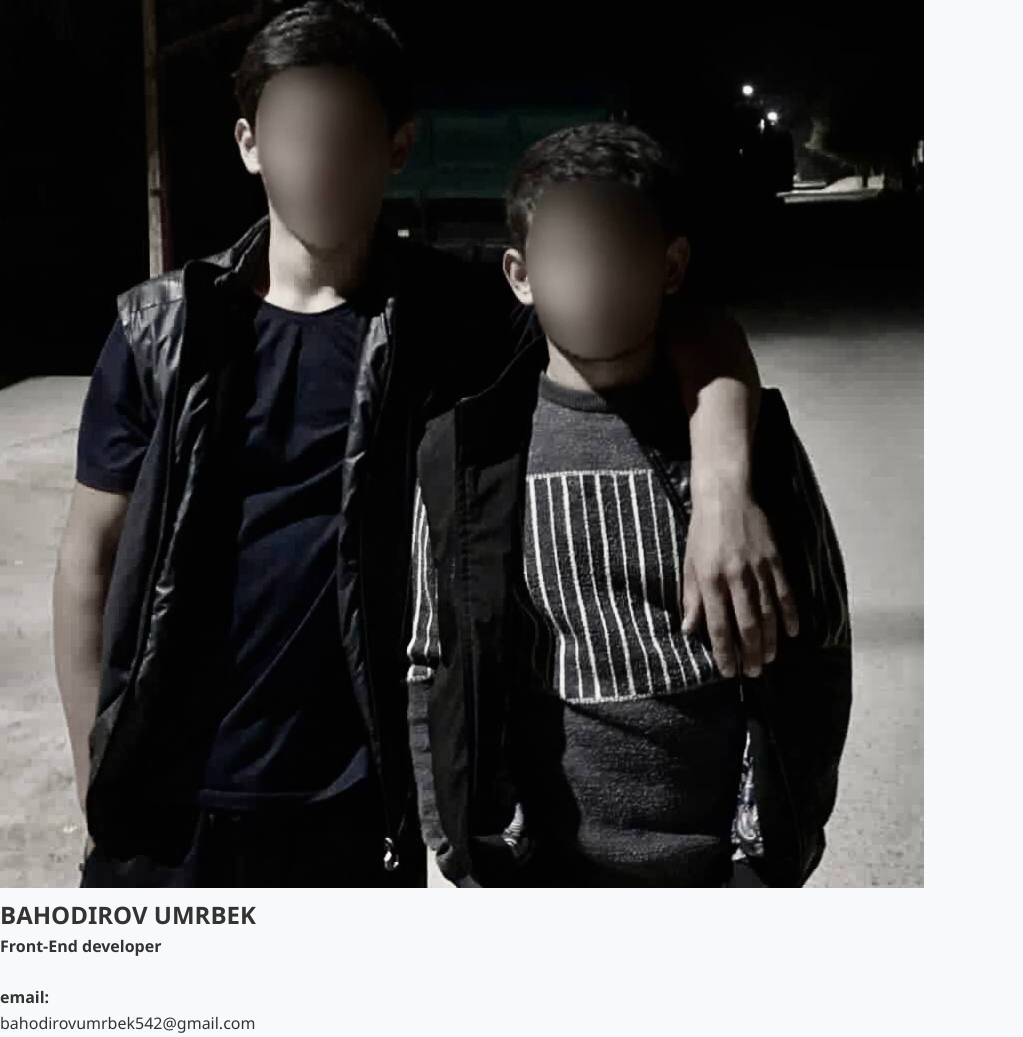
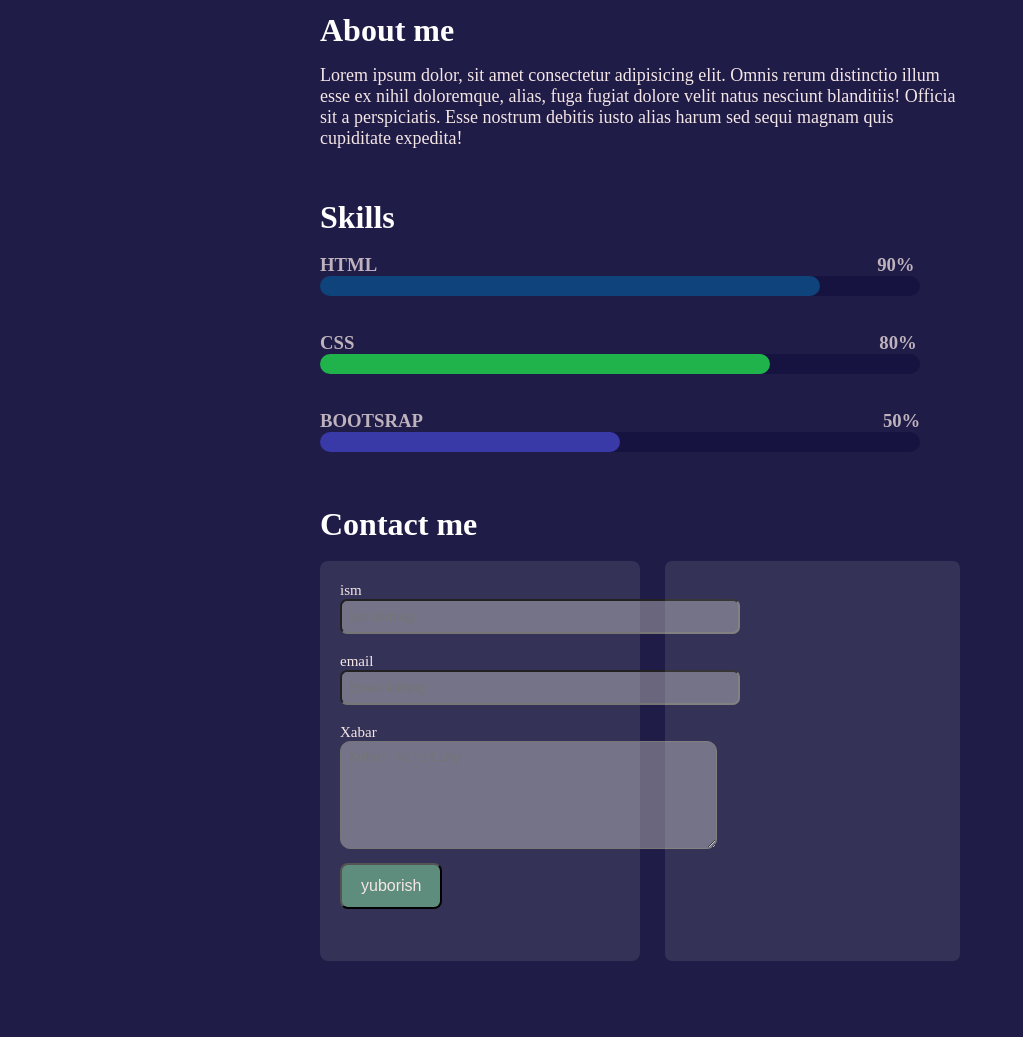
Before and after one commit to umrbek88-77/portfo-lyu, a plain HTML site: page index.html in a window 1280 px wide. Shown: the part 668-1705 px from the top of the page, without its empty margins (0-1023 px from the left). After the commit the page ends 1665 px from the top, so only its background shows below. Drawn offline with Linux system fonts and the light colour scheme.

Commit message:
Add files via upload

```diff
--- a/index.html
+++ b/index.html
@@ -3,11 +3,220 @@
 <head>
     <meta charset="UTF-8">
     <meta name="viewport" content="width=device-width, initial-scale=1.0">
-    <link rel="stylesheet" href="style.css">
     <title>loyiha1</title>
-    <link rel="stylesheet" href="loyiha1.css">
 </head>
 <body>
+    <style>
+        *{
+    margin: 0;
+    padding: 0;
+    box-sizing: border-box;
+}
+
+body{
+    background-color: rgba(4, 1, 49, 0.89);
+}
+.contener{
+    width: 50%;
+    margin: 0 auto;
+}
+header{
+    display: flex;
+    justify-content: space-between;
+}
+header{
+    height: 69px;
+}
+header>h1{
+    font-size: 40px;
+    color: #fff;
+    line-height: 60px;
+}
+a{
+    text-decoration: none;
+    color: #fff;
+    margin-left: 25px;
+    font-size: 20px;
+    line-height: 69px;
+}
+a:hover{
+    color: chocolate;
+    text-shadow: 0px 0px 5px coral;
+    border-bottom: solid 1px coral;
+    padding-bottom: 22px;
+    transition: all 0.6s;
+}
+.haqida{
+    display: flex;
+    width: 100%;
+    margin-top: 65px;
+}
+.men{
+    width: 50%;
+}
+h3{
+    color: #f5e6e6be;
+    font-family: serif;
+}
+.men>h1{
+    font-size: 55px;
+    color: #fff;
+    margin-top: 10px;
+}
+h2{
+     color: #f5e6e6;
+     margin-top: 7px;
+}
+p{
+    color: #f5e6e6;
+    font-size: 18px;
+    margin-top: 16px;
+}
+.men>button{
+    margin-top: 30px;
+    padding: 12px 19px;
+    border-radius: 5px;
+    color: #f5e6e6;
+    font-size: 16px;
+}
+.ra:hover{
+    text-shadow: 0px 0px 5px #f5e6e6;
+}
+.ra{
+    background-color: darkblue;
+
+}
+.co{
+    background-color: rgba(4, 1, 49, 0.89);
+}
+h2{
+    color: #f5e6e6;
+    margin-top: 20px;
+}
+h4{
+    color: #f5e6e6;
+    margin-top: 7px;
+}
+img{
+    width: 80px;
+    height: 100px;
+    border-radius: 35px;
+}
+.rasm{
+   display: flex;
+}
+.malumot{
+    background-color: #cac8c81f;
+    width: 50%;
+    padding: 20px;
+    border-radius: 8px;
+}
+.mal{
+    margin-left: 20px;
+}
+h4{
+    display: inline;
+}
+span{
+    color: #f5e6e6;
+}
+.me{
+    margin-top: 60px;
+}
+h1{
+    color: #fff;
+}
+.skill{
+    margin-top: 50px;
+    width: 600px;
+}
+.n1{
+    width: 600px;
+    height: 20px;
+    background-color: rgba(4, 1, 49, 0.308);
+    border-radius: 15px;
+}
+.m1{
+    width: 500px;
+    height: 20px;
+    background-color: rgba(0, 173, 253, 0.308);
+    border-radius: 15px;
+}
+.bola{
+    justify-content: space-between;
+}
+.bola>h3{
+    display: inline;
+}
+.h3{
+    margin-left: 500px;
+}
+.h4{
+    margin-left: 525px;
+}
+.h5{
+    margin-left: 460px;
+}
+#m2{
+    width: 450px;
+    height: 20px;
+    background-color: rgb(32, 179, 76);
+    border-radius: 15px;
+}
+#m3{
+     width: 300px;
+    height: 20px;
+    background-color: rgb(57, 58, 168);
+    border-radius: 15px;
+}
+.contact{
+    display: flex;
+    width: 100%;
+}
+.inp{
+    background-color: #cac8c81f;
+    width: 50%;
+    padding: 20px;
+    border-radius: 8px;
+    height: 400px;
+}
+.bosh{
+    background-color: #cac8c81f;
+    width: 50%;
+    padding: 20px;
+    border-radius: 7px;
+    height: 400px;
+    margin-left: 25px;
+}
+label{
+    color: #f5e6e6;
+    font-size: 15px;
+}
+input{
+   height: 35px;
+   width: 400px;
+    border-radius: 7px;
+    background-color:  #cac8c86e;
+    padding: 8px;
+}
+textarea{
+    background-color:  #cac8c86e;
+    border-radius: 10px;
+    padding: 8px;
+}
+.inp>button{
+    margin-top: 10px;
+    padding: 12px 19px;
+    border-radius: 8px;
+    color: #f5e6e6;
+    font-size: 16px;
+    background-color: rgb(94, 141, 125);
+}
+.biglabel {
+    width: 125px ;
+    height: 125px;
+}
+    </style>
     <div class="big">
         <div class="contener">
             <header>
```
